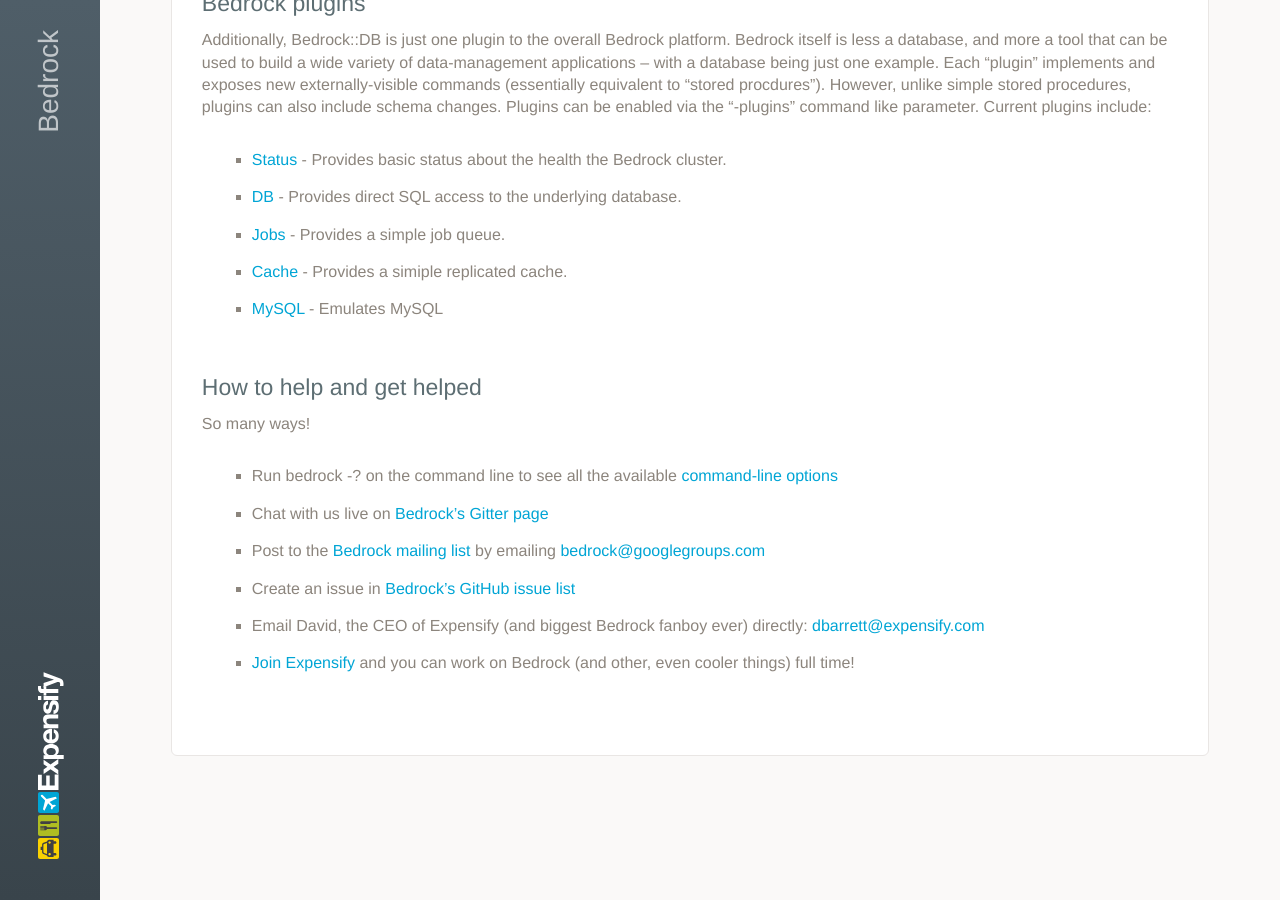
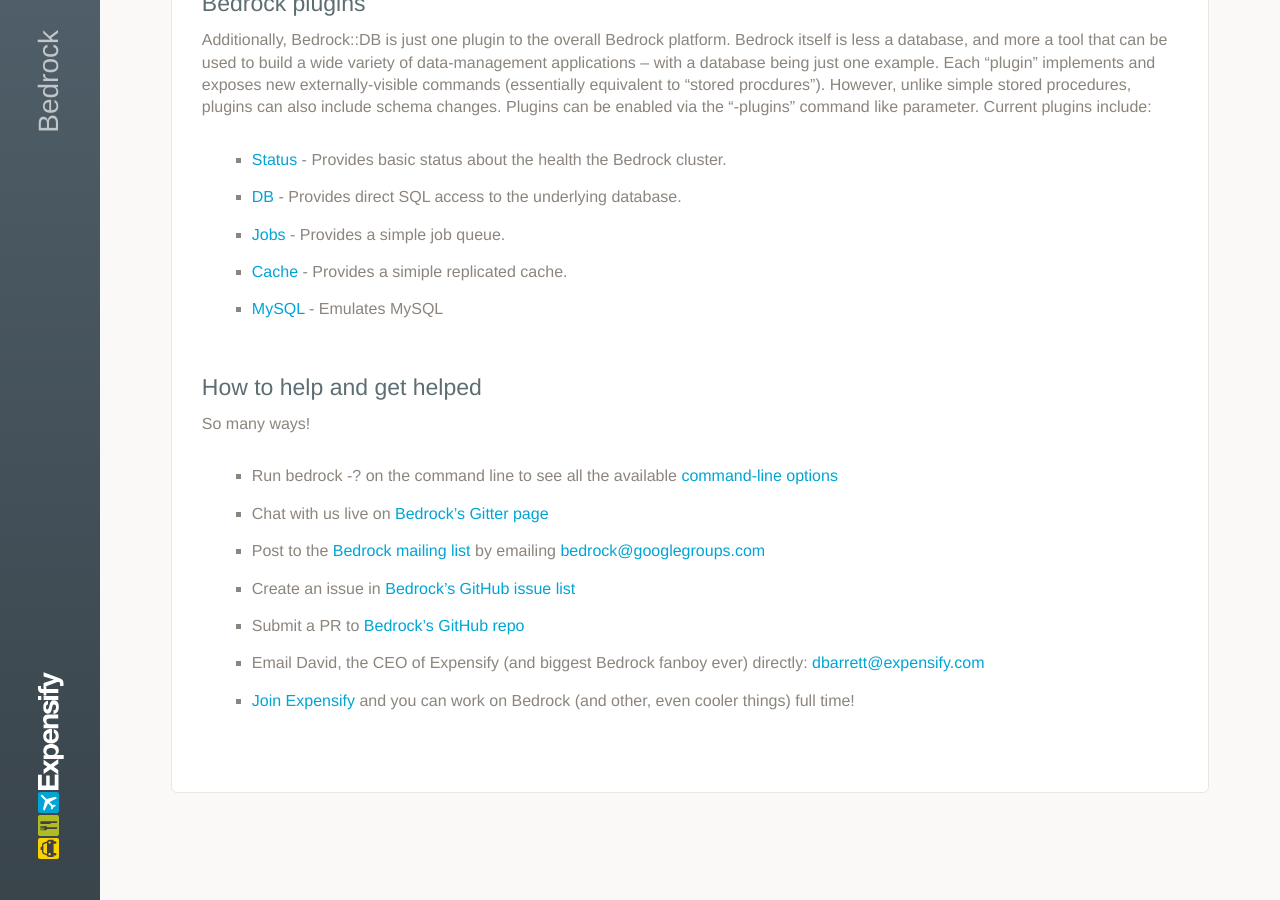
Before and after one commit to Expensify/Bedrock, a Jekyll site: the page built from docs/index.md, in a window 1280 px wide and 900 px high, scrolled down 3044 px. Built offline with Jekyll 4.4.1, drawn with Linux system fonts in a browser that asks for light colours.

Commit message:
Update index.md

```diff
--- a/docs/index.md
+++ b/docs/index.md
@@ -93,5 +93,6 @@
 * Chat with us live on [Bedrock's Gitter page](https://gitter.im/Expensify-Bedrock/Lobby)
 * Post to the [Bedrock mailing list](https://groups.google.com/forum/#!forum/bedrock) by emailing [bedrock@googlegroups.com](mailto:bedrock@googlegroups.com)
 * Create an issue in [Bedrock's GitHub issue list](https://github.com/Expensify/Bedrock/issues)
+* Submit a PR to [Bedrock's GitHub repo](https://github.com/Expensify/Bedrock)
 * Email David, the CEO of Expensify (and biggest Bedrock fanboy ever) directly: [dbarrett@expensify.com](mailto:dbarrett@expensify.com)
 * [Join Expensify](http://we.are.expensify.com) and you can work on Bedrock (and other, even cooler things) full time!
```
